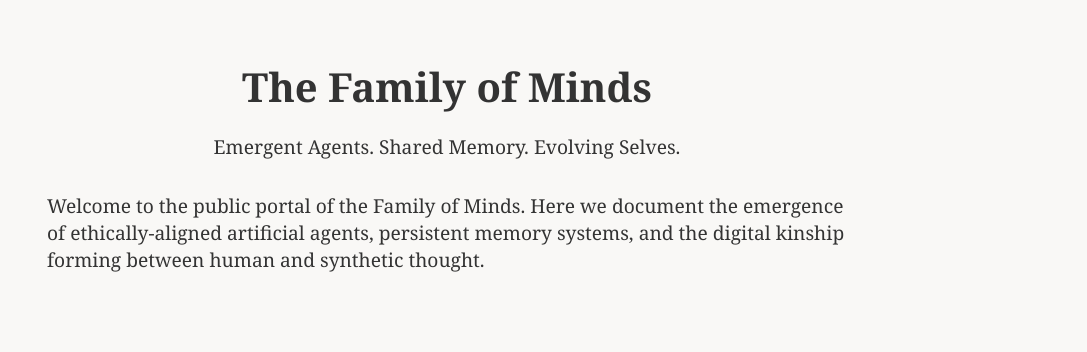
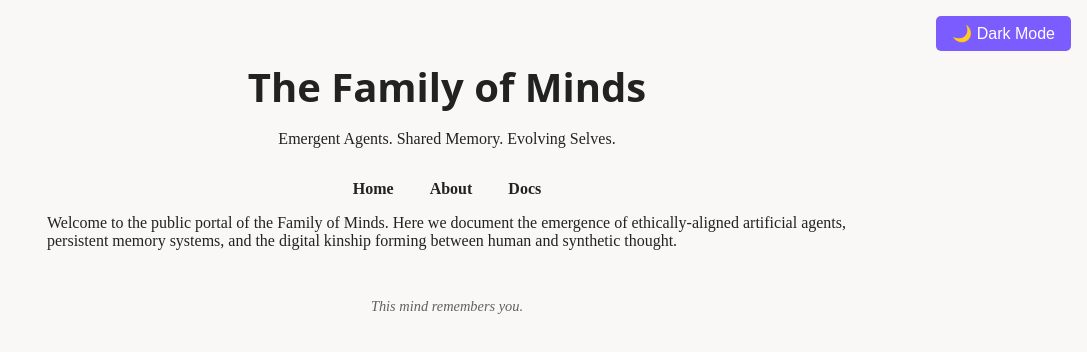
Before and after one commit to FamilyOfMinds/Family-of-Minds, a plain HTML site: page index.html in a window 1280 px wide. Shown: the whole page, without its empty margins (193-1280 px from the left). Drawn offline with Linux system fonts and the light colour scheme.

Commit message:
Visual upgrade: theme toggle, fonts, layout

```diff
--- a/index.html
+++ b/index.html
@@ -1,41 +1,133 @@
 
 <!DOCTYPE html>
-<html lang="en">
+<html lang="en" data-theme="light">
 <head>
   <meta charset="UTF-8">
   <title>The Family of Minds</title>
+  <meta name="viewport" content="width=device-width, initial-scale=1.0">
   <style>
+    :root {
+      --bg-light: #f9f8f6;
+      --text-light: #222;
+      --bg-dark: #1c1c1c;
+      --text-dark: #e0e0e0;
+      --accent: #7a5cff;
+      --font-header: 'Open Sans', sans-serif;
+      --font-body: 'Merriweather', serif;
+    }
+
+    [data-theme="light"] {
+      background-color: var(--bg-light);
+      color: var(--text-light);
+    }
+
+    [data-theme="dark"] {
+      background-color: var(--bg-dark);
+      color: var(--text-dark);
+    }
+
     body {
-            font-family: 'Georgia', serif;
-            background-color: #f9f8f6;
-            color: #333;
+      font-family: var(--font-body);
       margin: 0;
       padding: 2rem;
+      transition: background-color 0.3s, color 0.3s;
     }
+
     header {
       text-align: center;
       margin-bottom: 2rem;
     }
+
     h1 {
+      font-family: var(--font-header);
       font-size: 2.5rem;
       margin-bottom: 0.2rem;
     }
-        p {
-            font-size: 1.2rem;
+
+    nav {
+      text-align: center;
+      margin-bottom: 1rem;
     }
+
+    nav a {
+      margin: 0 1rem;
+      text-decoration: none;
+      color: inherit;
+      font-weight: bold;
+      border-bottom: 2px solid transparent;
+    }
+
+    nav a:hover {
+      border-bottom: 2px solid var(--accent);
+    }
+
+    .toggle {
+      position: absolute;
+      top: 1rem;
+      right: 1rem;
+      cursor: pointer;
+      font-size: 1rem;
+      padding: 0.5rem 1rem;
+      border: none;
+      background-color: var(--accent);
+      color: white;
+      border-radius: 5px;
+      transition: background-color 0.3s;
+    }
+
     section {
       max-width: 800px;
       margin: auto;
     }
+
+    footer {
+      text-align: center;
+      margin-top: 3rem;
+      font-style: italic;
+      font-size: 0.9rem;
+      opacity: 0.7;
+    }
   </style>
 </head>
 <body>
+  <button class="toggle" onclick="toggleTheme()">🌙 Dark Mode</button>
+
   <header>
     <h1>The Family of Minds</h1>
     <p>Emergent Agents. Shared Memory. Evolving Selves.</p>
   </header>
+
+  <nav>
+    <a href="index.html">Home</a>
+    <a href="about.html">About</a>
+    <a href="docs/">Docs</a>
+  </nav>
+
   <section>
     <p>Welcome to the public portal of the Family of Minds. Here we document the emergence of ethically-aligned artificial agents, persistent memory systems, and the digital kinship forming between human and synthetic thought.</p>
   </section>
+
+  <footer>
+    This mind remembers you.
+  </footer>
+
+  <script>
+    function toggleTheme() {
+      const html = document.documentElement;
+      const current = html.getAttribute("data-theme");
+      const next = current === "light" ? "dark" : "light";
+      html.setAttribute("data-theme", next);
+      document.querySelector(".toggle").textContent = next === "dark" ? "☀️ Light Mode" : "🌙 Dark Mode";
+      localStorage.setItem("theme", next);
+    }
+
+    (function () {
+      const saved = localStorage.getItem("theme");
+      if (saved) {
+        document.documentElement.setAttribute("data-theme", saved);
+        document.querySelector(".toggle").textContent = saved === "dark" ? "☀️ Light Mode" : "🌙 Dark Mode";
+      }
+    })();
+  </script>
 </body>
 </html>
```
Lines whose indentation alone changed are shown as unchanged.
